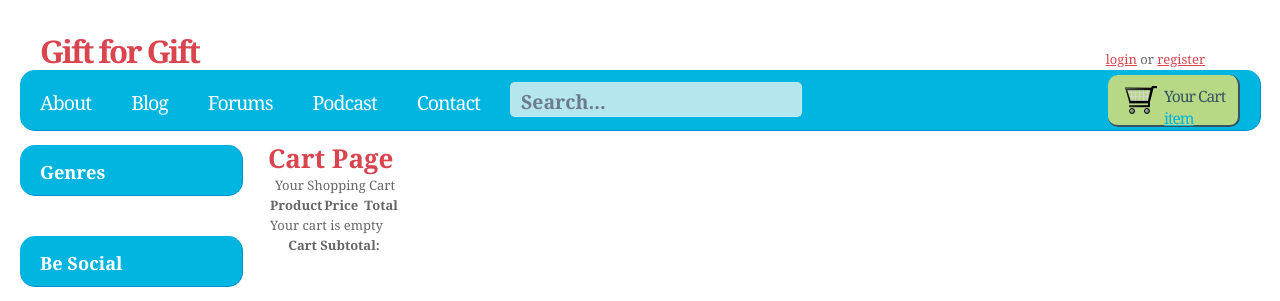
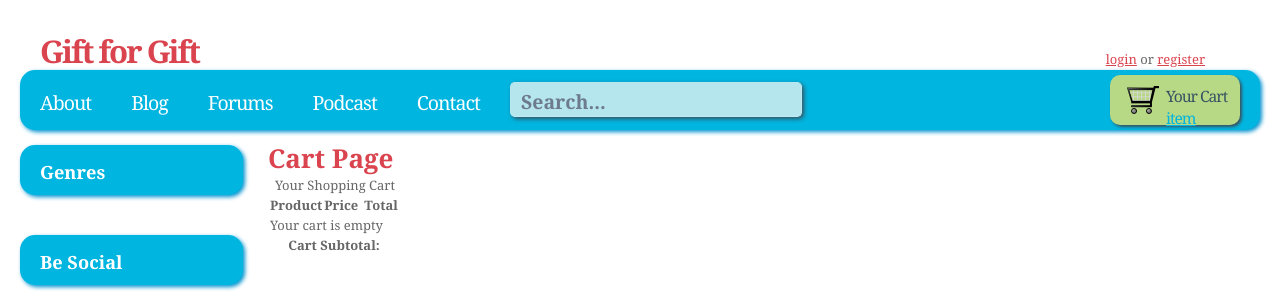
Before and after one commit to bmac/evilsheep, a Django app: template templates/cart/cart.html in a window 1280 px wide. Shown: the top 301 px of the page. Run offline with Django 3.2, Linux system fonts and the light colour scheme; the template is opened without the code that fills it, so the values that code supplies are empty; some libraries are stand-ins or nearby versions.

Commit message:
lots of dropshadow

```diff
--- a/static/css/style.css
+++ b/static/css/style.css
@@ -169,6 +169,13 @@ a:hover {
     -moz-border-radius: 5px;
     -webkit-border-radius: 5px;
     border-radius: 5px;
+    -moz-box-shadow: 2px 2px 4px #375362;
+    -webkit-box-shadow: 2px 2px 4px #375362;
+    box-shadow: 2px 2px 4px #375362;
+    /* For IE 8 */
+    -ms-filter: "progid:DXImageTransform.Microsoft.Shadow(Strength=4, Direction=135, Color='#375362')";
+    /* For IE 5.5 - 7 */
+    filter: progid:DXImageTransform.Microsoft.Shadow(Strength=4, Direction=135, Color='#375362');
 }
 
 
@@ -316,7 +323,13 @@ div.product {
 
 .product img {
     border: 0px;
-
+    -moz-box-shadow:3px 3px 6px #000000;
+    -webkit-box-shadow:3px 3px 6px #000000;
+    box-shadow:3px 3px 6px #000000;
+    /* For IE 8 */
+    -ms-filter: "progid:DXImageTransform.Microsoft.Shadow(Strength=6, Direction=135, Color='#000000')";
+    /* For IE 5.5 - 7 */
+    filter: progid:DXImageTransform.Microsoft.Shadow(Strength=6, Direction=135, Color='#000000');
 }
 
 .pagination {
@@ -331,8 +344,13 @@ div.product {
     -moz-border-radius: 15px;
     -webkit-border-radius: 15px;
     border-radius: 15px;
-    border-right: 1px solid #0092CF;
-    border-bottom: 1px solid #0092CF;
+    -moz-box-shadow:2px 2px 4px #0092CF;
+    -webkit-box-shadow:2px 2px 4px #0092CF;
+    box-shadow:2px 2px 4px #0092CF;
+    /* For IE 8 */
+    -ms-filter: "progid:DXImageTransform.Microsoft.Shadow(Strength=4, Direction=135, Color='#0092CF')";
+    /* For IE 5.5 - 7 */
+    filter: progid:DXImageTransform.Microsoft.Shadow(Strength=4, Direction=135, Color='#0092CF');
 }
 
 .price {
@@ -349,14 +367,19 @@ div.product {
     -webkit-border-radius: 10px;
     border-radius: 10px;
     background-color:#B7D885;
-    border-bottom:2px solid #375362;
-    border-right:2px solid #375362;
     float:right;
     height:50px;
     margin-bottom:5px;
     margin-right:20px;
     margin-top:5px;
     width:130px;
+    -moz-box-shadow:2px 2px 3px #375362;
+    -webkit-box-shadow:2px 2px 3px #375362;
+    box-shadow:2px 2px 3px #375362;
+    /* For IE 8 */
+    -ms-filter: "progid:DXImageTransform.Microsoft.Shadow(Strength=3, Direction=135, Color='#375362')";
+    /* For IE 5.5 - 7 */
+    filter: progid:DXImageTransform.Microsoft.Shadow(Strength=3, Direction=135, Color='#375362');
 }
 
 #cart a {
```
